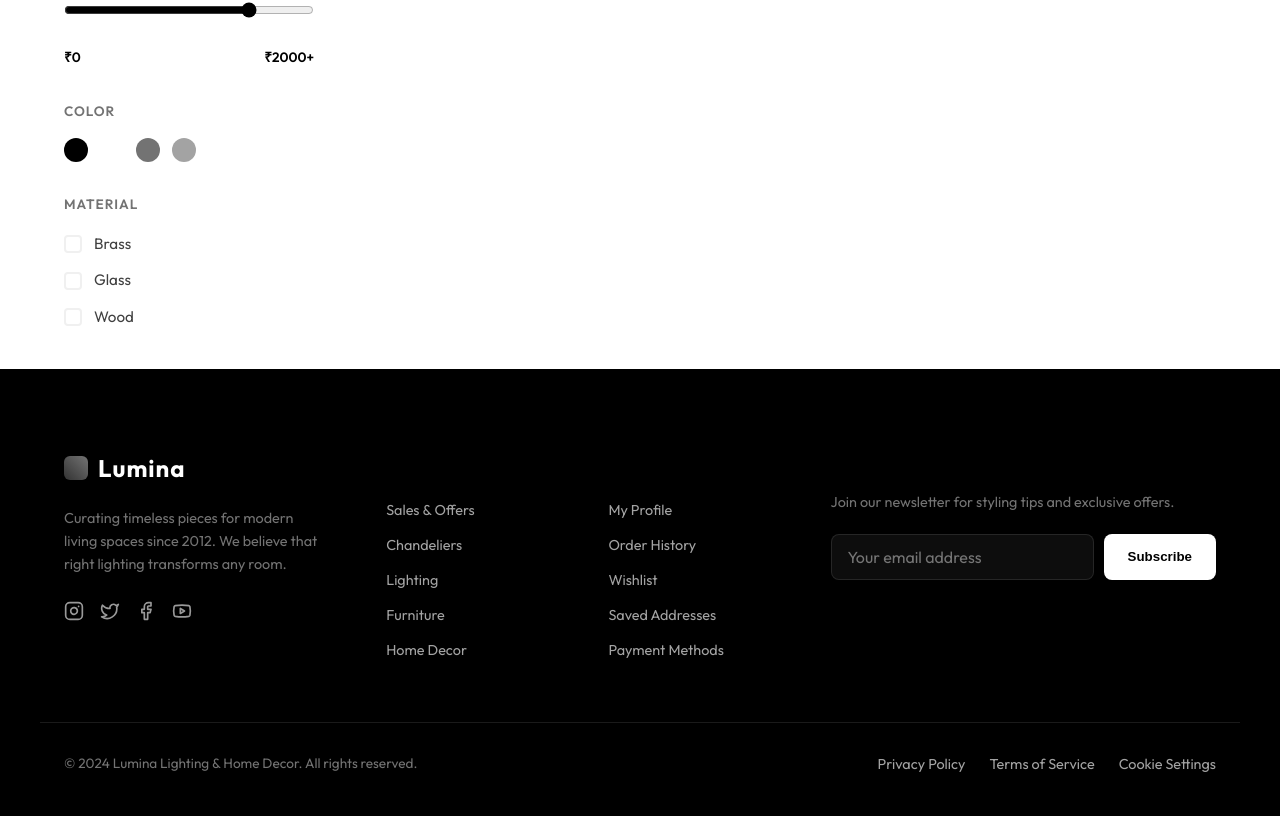
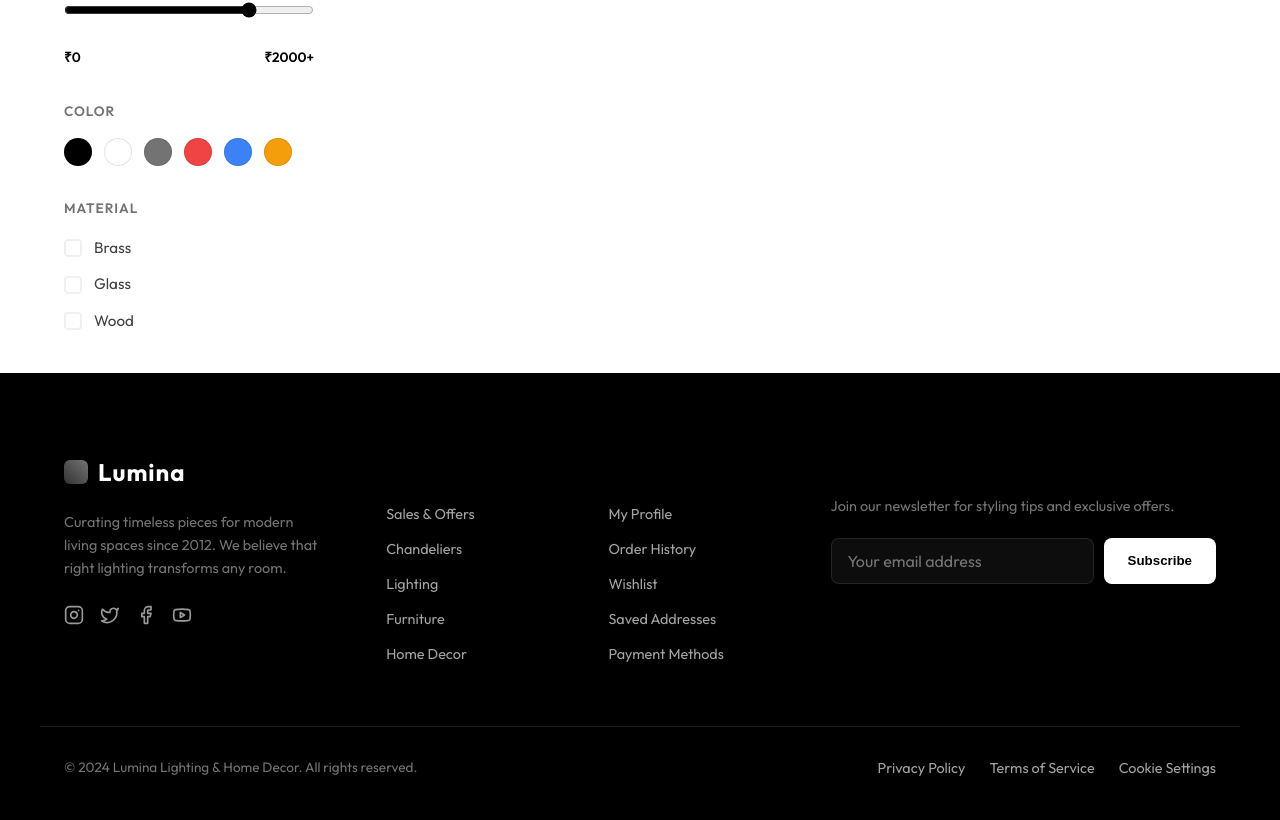
Before and after one commit to Vikash9546/ecommerce, a React (Vite) app in the folder frontend/: page / in a window 1280 px wide. Shown: the part 1040-1860 px from the top of the page. Built offline with nearby package versions, Linux system fonts and the light colour scheme; no server answers.

Commit message:
feat: improve color filter visibility and sync product color options

```diff
--- a/frontend/src/pages/Home.jsx
+++ b/frontend/src/pages/Home.jsx
@@ -18,7 +18,15 @@ const Home = () => {
   const [selectedMaterials, setSelectedMaterials] = useState([]);
 
   const categories = ["All Lighting", "Chandeliers", "Floor Lamps", "Lanterns", "Furniture", "Home Decor", "Sales"];
-  const colors = ["#000000", "#FFFFFF", "#737373", "#A3A3A3"];
+  const colors = ["#000000", "#FFFFFF", "#737373", "#EF4444", "#3B82F6", "#F59E0B"];
+  const colorNames = {
+    "#000000": "Black",
+    "#FFFFFF": "White",
+    "#737373": "Gray",
+    "#EF4444": "Red",
+    "#3B82F6": "Blue",
+    "#F59E0B": "Gold"
+  };
   const materials = ["Brass", "Glass", "Wood"];
 
   const [currentPage, setCurrentPage] = useState(1);
@@ -193,15 +201,28 @@ const Home = () => {
               {colors.map((color, i) => (
                 <div key={i}
                   onClick={() => setSelectedColor(selectedColor === color ? null : color)}
+                  title={colorNames[color]}
                   style={{
-                    width: "24px", height: "24px",
+                    width: "28px", height: "28px",
                     borderRadius: "50%",
                     backgroundColor: color,
-                    border: color === "var(--bg-main)" ? "1px solid var(--bg-tertiary)" : "none",
+                    border: "1px solid rgba(0,0,0,0.1)",
                     cursor: "pointer",
-                    boxShadow: selectedColor === color ? "0 0 0 2px white, 0 0 0 4px var(--accent-primary)" : "none",
-                    transition: "all 0.2s"
-                  }}></div>
+                    boxShadow: selectedColor === color ? `0 0 0 2px var(--bg-main), 0 0 0 4px var(--accent-primary)` : "none",
+                    transition: "all 0.2s",
+                    display: "flex",
+                    alignItems: "center",
+                    justifyContent: "center"
+                  }}>
+                  {selectedColor === color && (
+                    <div style={{
+                      width: "8px",
+                      height: "8px",
+                      borderRadius: "50%",
+                      backgroundColor: (color === "#FFFFFF" || color === "#F59E0B") ? "black" : "white"
+                    }}></div>
+                  )}
+                </div>
               ))}
             </div>
           </div>
--- a/frontend/src/pages/ProductDetail.jsx
+++ b/frontend/src/pages/ProductDetail.jsx
@@ -77,7 +77,8 @@ const ProductDetail = () => {
         </div>
     );
 
-    const colors = ["#000000", "#737373", "#FFFFFF"]; // Mock colors for standard display
+    const colors = ["#000000", "#FFFFFF", "#737373", "#EF4444", "#3B82F6", "#F59E0B"];
+    const colorNames = ["Black", "White", "Gray", "Red", "Blue", "Gold"];
     const images = product.images?.length > 0 ? product.images : [
         product.image || "https://images.unsplash.com/photo-1513506003901-1e6a229e2d15?q=80&w=600&auto=format&fit=crop",
         "https://images.unsplash.com/photo-1540932239986-30128078f3c5?q=80&w=600&auto=format&fit=crop",
@@ -350,7 +351,9 @@ const ProductDetail = () => {
                         </p>
 
                         <div style={{ marginBottom: "32px" }}>
-                            <div style={{ fontSize: "0.9rem", fontWeight: "700", color: "var(--text-primary)", marginBottom: "12px" }}>Bulb Color</div>
+                            <div style={{ fontSize: "0.9rem", fontWeight: "700", color: "var(--text-primary)", marginBottom: "12px" }}>
+                                Color: <span style={{ color: "var(--text-muted)", fontWeight: "400" }}>{colorNames[selectedColor]}</span>
+                            </div>
                             <div style={{ display: "flex", gap: "12px" }}>
                                 {colors.map((color, i) => (
                                     <button
```
